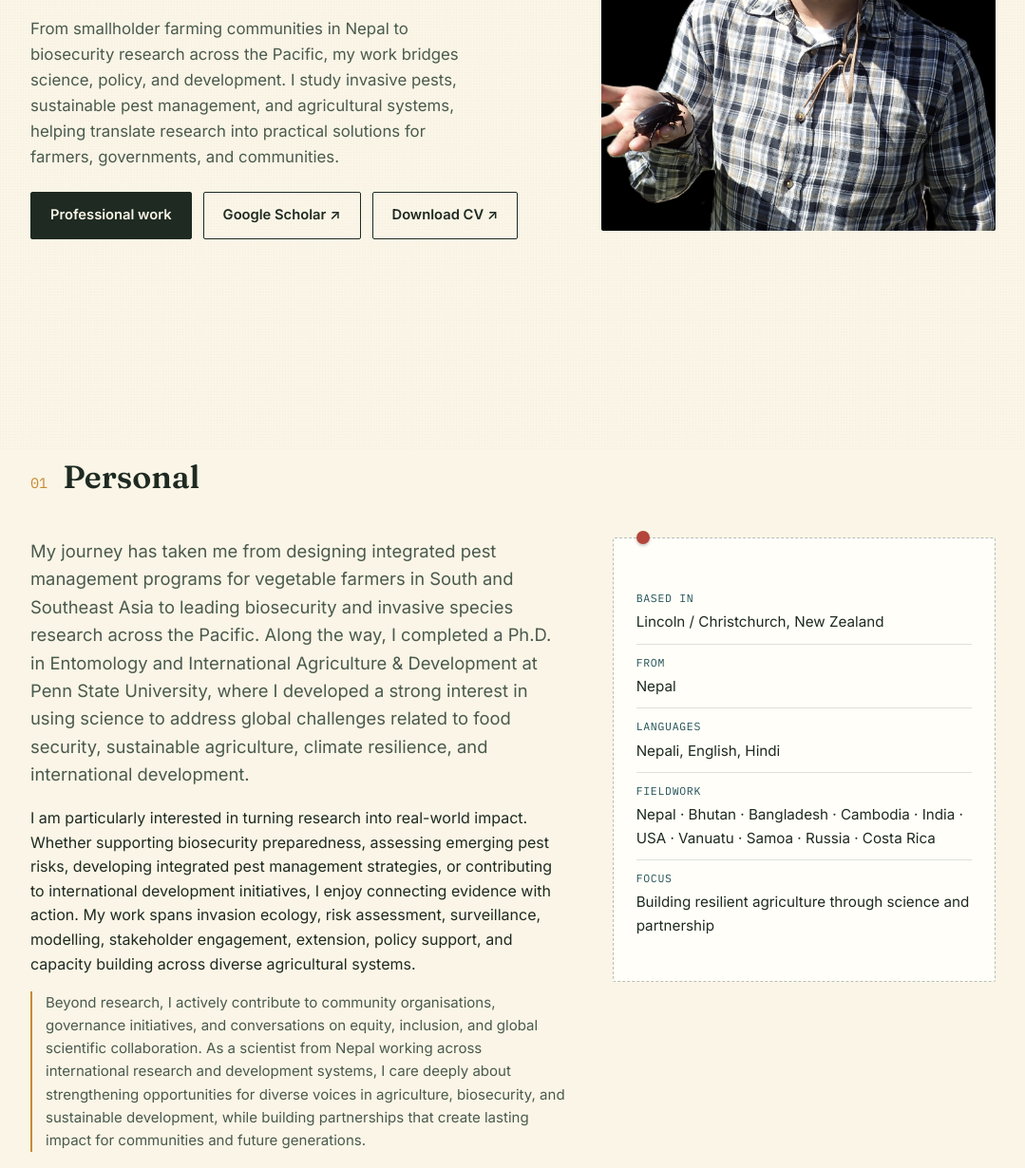
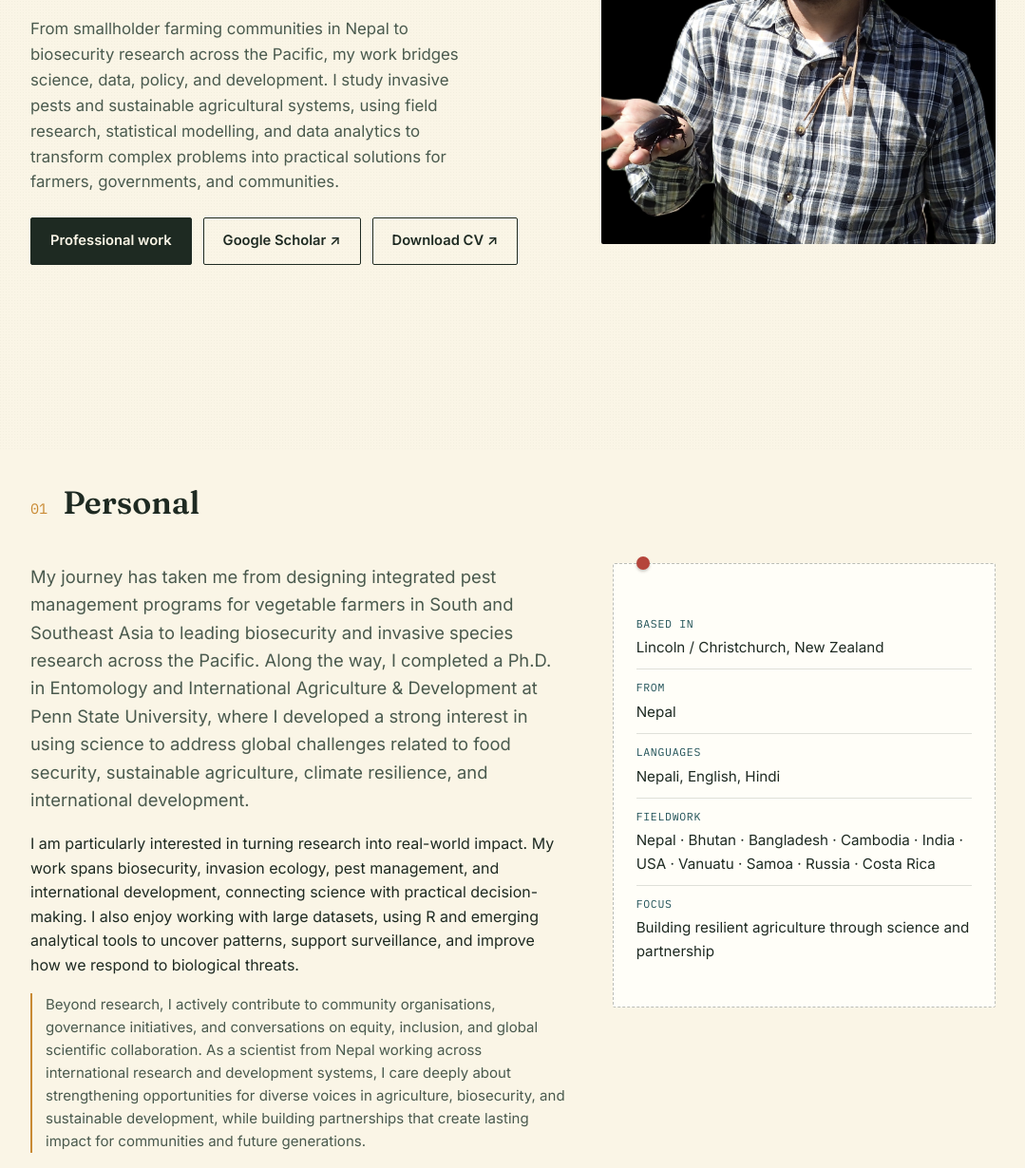
Before and after one commit to S-Paudel/S-Paudel.github.io, a plain HTML site: page index.html in a window 1280 px wide. Shown: the part 327-1557 px from the top of the page at 95% size, without its empty margins (100-1179 px from the left). Drawn offline with Linux system fonts and the light colour scheme.

Commit message:
Revise content for clarity and detail in index.html
Updated the text to include 'data' and 'statistical modelling', and refined the description of work related to pest management and international development.

```diff
--- a/index.html
+++ b/index.html
@@ -39,10 +39,11 @@
       Senior Scientist | Biosecurity, Pest Management &amp; International Development
     </p>
     <p class="hero-tag">
-      From smallholder farming communities in Nepal to biosecurity research across
-      the Pacific, my work bridges science, policy, and development. I study invasive
-      pests, sustainable pest management, and agricultural systems, helping translate
-      research into practical solutions for farmers, governments, and communities.
+  From smallholder farming communities in Nepal to biosecurity research across
+  the Pacific, my work bridges science, data, policy, and development. I study
+  invasive pests and sustainable agricultural systems, using field research,
+  statistical modelling, and data analytics to transform complex problems into
+  practical solutions for farmers, governments, and communities.
     </p>
     <div class="hero-actions">
       <a class="btn btn-primary" href="professional.html">Professional work</a>
@@ -85,12 +86,10 @@
       </p>
       <p>
         I am particularly interested in turning research into real-world impact.
-        Whether supporting biosecurity preparedness, assessing emerging pest risks,
-        developing integrated pest management strategies, or contributing to
-        international development initiatives, I enjoy connecting evidence with
-        action. My work spans invasion ecology, risk assessment, surveillance,
-        modelling, stakeholder engagement, extension, policy support, and capacity
-        building across diverse agricultural systems.
+        My work spans biosecurity, invasion ecology, pest management, and international
+        development, connecting science with practical decision-making. I also enjoy
+        working with large datasets, using R and emerging analytical tools to uncover
+        patterns, support surveillance, and improve how we respond to biological threats.
       </p>
       <p class="quiet-note">
         Beyond research, I actively contribute to community organisations,
```
